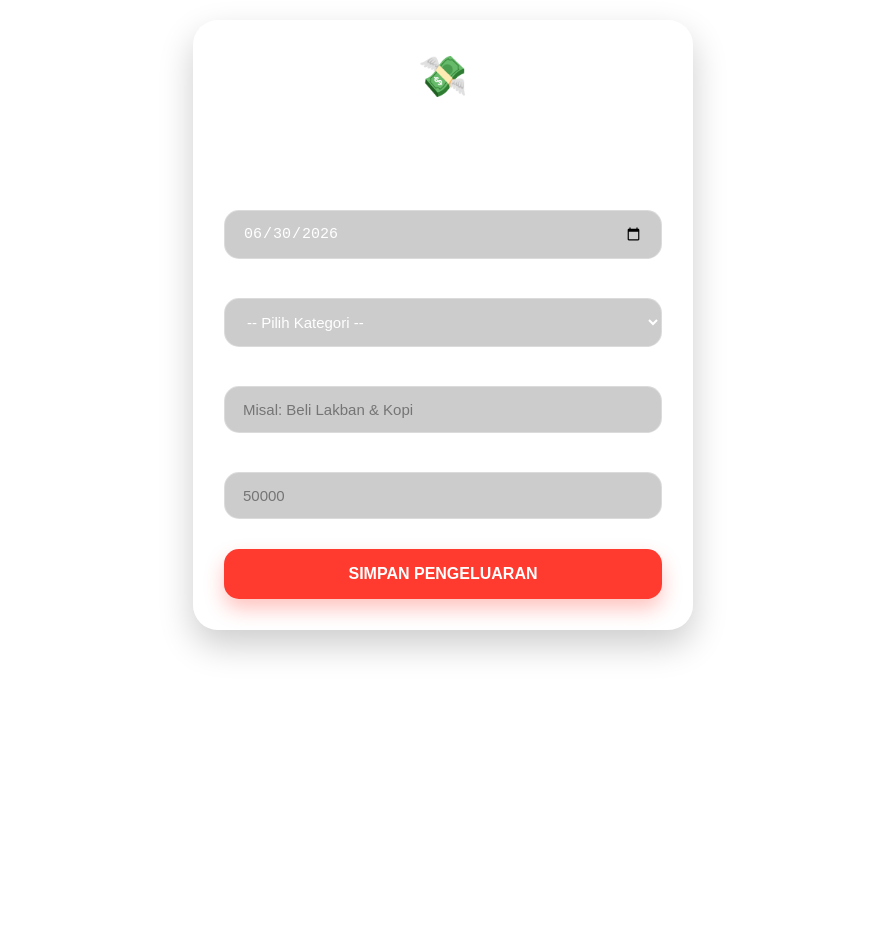
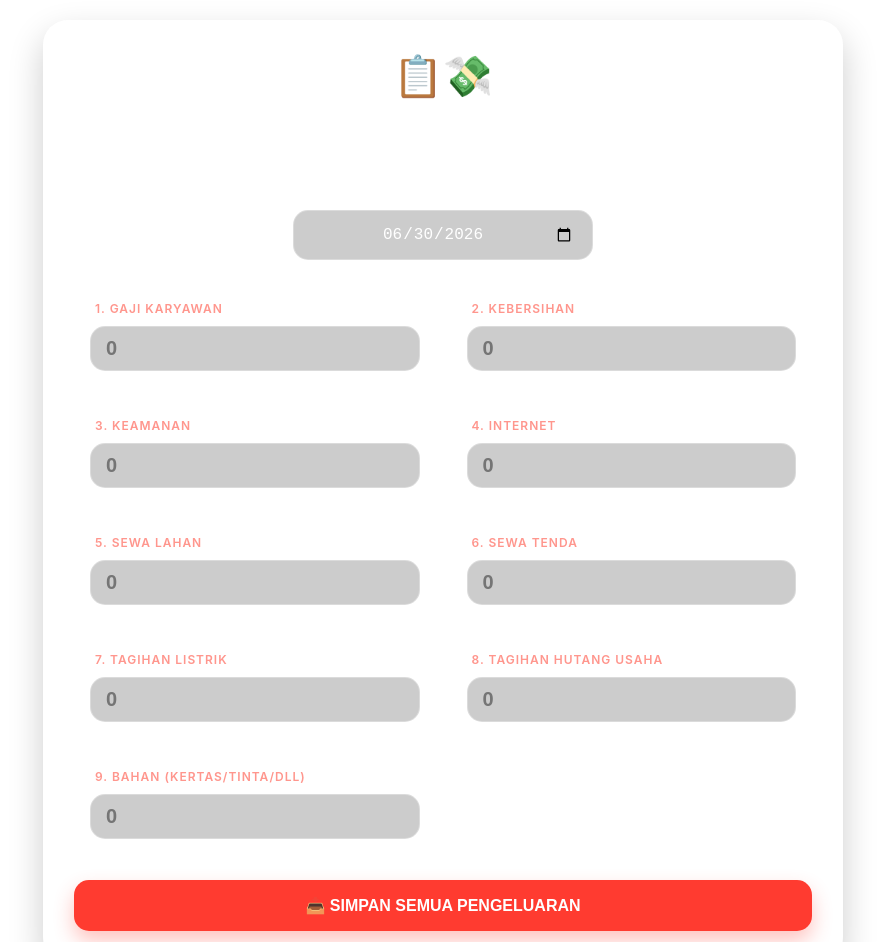
Before and after one commit to revolusicreativestudio-design/revolusi-studio, a plain HTML site: page input-pengeluaran.html in a window 1280 px wide. Shown: the top 942 px of the page, without its empty margins (197-1082 px from the left). Before the commit the page ends 800 px from the top, so only its background shows below. Drawn offline with Linux system fonts and the light colour scheme.

Commit message:
Update input-pengeluaran.html

```diff
--- a/input-pengeluaran.html
+++ b/input-pengeluaran.html
@@ -3,63 +3,69 @@
 <head>
     <meta charset="UTF-8">
     <meta name="viewport" content="width=device-width, initial-scale=1.0">
-    <title>Input Pengeluaran - Revolusi Studio</title>
+    <title>Input Pengeluaran Harian - Revolusi Studio</title>
     <style>
         :root {
             --glass: rgba(255, 255, 255, 0.15);
             --glass-border: rgba(255, 255, 255, 0.25);
             --ios-red: #FF3B30;
+            --ios-green: #34C759;
             --text-main: #ffffff;
         }
 
         body {
             margin: 0; padding: 20px;
             font-family: -apple-system, BlinkMacSystemFont, "Segoe UI", Roboto, sans-serif;
-            color: var(--text-main);
-            /* Background transparan agar menyatu dengan Dashboard saat dibuka di iframe */
-            background: transparent;
+            color: var(--text-main); background: transparent;
         }
 
-        .container { max-width: 500px; margin: 0 auto; }
+        .container { max-width: 800px; margin: 0 auto; }
 
         .glass-card {
-            background: var(--glass);
-            backdrop-filter: blur(25px);
-            -webkit-backdrop-filter: blur(25px);
-            border: 1px solid var(--glass-border);
-            border-radius: 25px;
-            padding: 30px;
-            box-shadow: 0 15px 35px rgba(0,0,0,0.2);
-            text-align: center;
+            background: var(--glass); backdrop-filter: blur(25px); -webkit-backdrop-filter: blur(25px);
+            border: 1px solid var(--glass-border); border-radius: 25px; padding: 30px;
+            box-shadow: 0 15px 35px rgba(0,0,0,0.2); text-align: center;
         }
 
         .header h2 { margin: 0 0 5px 0; font-size: 24px; font-weight: 800; }
         .header p { margin: 0 0 25px 0; opacity: 0.8; font-size: 14px; }
 
-        .form-group { text-align: left; margin-bottom: 15px; }
-        label { display: block; font-size: 13px; font-weight: 500; margin-bottom: 8px; margin-left: 5px; opacity: 0.9; }
+        .form-group { text-align: left; margin-bottom: 20px; }
+        label { display: block; font-size: 13px; font-weight: 600; margin-bottom: 8px; margin-left: 5px; opacity: 0.9; }
 
-        input, select {
-            width: 100%; padding: 14px 18px;
-            background: rgba(0, 0, 0, 0.2);
-            border: 1px solid rgba(255, 255, 255, 0.3);
-            border-radius: 15px; color: white; font-size: 15px;
+        input {
+            width: 100%; padding: 14px 18px; background: rgba(0, 0, 0, 0.2);
+            border: 1px solid rgba(255, 255, 255, 0.3); border-radius: 15px; color: white; font-size: 16px;
             box-sizing: border-box; transition: all 0.3s ease;
         }
-        input:focus, select:focus { outline: none; background: rgba(0, 0, 0, 0.4); border-color: var(--ios-red); }
-        option { background: #1e3c72; color: white; }
+        input:focus { outline: none; background: rgba(0, 0, 0, 0.4); border-color: var(--ios-red); }
+
+        /* Grid untuk Checklist Kategori */
+        .grid-kategori {
+            display: grid;
+            grid-template-columns: repeat(auto-fit, minmax(250px, 1fr));
+            gap: 15px;
+            margin-bottom: 25px;
+            text-align: left;
+        }
+        .item-kategori {
+            background: rgba(255, 255, 255, 0.05); border: 1px solid rgba(255, 255, 255, 0.1);
+            border-radius: 15px; padding: 15px; transition: 0.3s;
+        }
+        .item-kategori:hover { background: rgba(255, 255, 255, 0.1); }
+        .item-kategori label { color: #ff8a80; font-size: 12px; text-transform: uppercase; letter-spacing: 1px; margin-bottom: 10px; }
+        .item-kategori input { font-size: 20px; font-weight: bold; color: #85e09b; padding: 10px 15px; }
 
         button {
-            width: 100%; padding: 16px;
-            background: var(--ios-red); color: white;
+            width: 100%; padding: 16px; background: var(--ios-red); color: white;
             border: none; border-radius: 15px; font-size: 16px; font-weight: 600;
             cursor: pointer; transition: all 0.3s; box-shadow: 0 10px 20px rgba(255, 59, 48, 0.3);
-            margin-top: 15px;
         }
         button:active { transform: scale(0.96); }
         button:disabled { background: rgba(255,255,255,0.3); cursor: not-allowed; box-shadow: none; }
 
-        /* Hilangkan tombol KEMBALI KE HOME karena halaman ini akan dibuka di dalam Iframe panel kanan */
+        #progress-bar { display: none; margin-top: 15px; font-size: 14px; font-weight: bold; color: #85e09b; }
+
     </style>
 </head>
 <body>
@@ -67,98 +73,157 @@
 <div class="container">
     <div class="glass-card">
         <div class="header">
-            <div style="font-size: 40px; margin-bottom: 10px;">💸</div>
-            <h2>Catat Pengeluaran</h2>
-            <p>Catat biaya operasional studio hari ini.</p>
+            <div style="font-size: 40px; margin-bottom: 10px;">📋💸</div>
+            <h2>Checklist Pengeluaran</h2>
+            <p>Wajib diisi semua. Ketik <strong>0</strong> jika tidak ada pengeluaran.</p>
         </div>
 
         <form id="formPengeluaran">
-            <div class="form-group">
-                <label>Tanggal Keluar</label>
-                <input type="date" id="tgl-biaya" required>
+            <div class="form-group" style="max-width: 300px; margin: 0 auto 25px auto;">
+                <label style="text-align: center;">Tanggal Pencatatan</label>
+                <input type="date" id="tgl-biaya" required style="text-align: center;">
             </div>
 
-            <div class="form-group">
-                <label>Kategori Biaya</label>
-                <select id="kategori" required>
-                    <option value="">-- Pilih Kategori --</option>
-                    <option value="Sewa">Sewa (Lapak/Tenda)</option>
-                    <option value="Listrik">Tagihan Listrik</option>
-                    <option value="Internet">Tagihan Internet</option>
-                    <option value="Gaji">Gaji Karyawan</option>
-                    <option value="Bahan">Bahan (Kertas/Tinta/Frame)</option>
-                    <option value="Konsumsi">Konsumsi Tim</option>
-                    <option value="Lainnya">Lain-lain</option>
-                </select>
+            <div class="grid-kategori">
+                <div class="item-kategori">
+                    <label>1. Gaji Karyawan</label>
+                    <input type="number" id="kat-gaji" min="0" required placeholder="0">
+                </div>
+                <div class="item-kategori">
+                    <label>2. Kebersihan</label>
+                    <input type="number" id="kat-bersih" min="0" required placeholder="0">
+                </div>
+                <div class="item-kategori">
+                    <label>3. Keamanan</label>
+                    <input type="number" id="kat-aman" min="0" required placeholder="0">
+                </div>
+                <div class="item-kategori">
+                    <label>4. Internet</label>
+                    <input type="number" id="kat-inet" min="0" required placeholder="0">
+                </div>
+                <div class="item-kategori">
+                    <label>5. Sewa Lahan</label>
+                    <input type="number" id="kat-lahan" min="0" required placeholder="0">
+                </div>
+                <div class="item-kategori">
+                    <label>6. Sewa Tenda</label>
+                    <input type="number" id="kat-tenda" min="0" required placeholder="0">
+                </div>
+                <div class="item-kategori">
+                    <label>7. Tagihan Listrik</label>
+                    <input type="number" id="kat-listrik" min="0" required placeholder="0">
+                </div>
+                <div class="item-kategori">
+                    <label>8. Tagihan Hutang Usaha</label>
+                    <input type="number" id="kat-hutang" min="0" required placeholder="0">
+                </div>
+                <div class="item-kategori">
+                    <label>9. Bahan (Kertas/Tinta/dll)</label>
+                    <input type="number" id="kat-bahan" min="0" required placeholder="0">
+                </div>
             </div>
 
-            <div class="form-group">
-                <label>Keterangan Detail</label>
-                <input type="text" id="keterangan" placeholder="Misal: Beli Lakban & Kopi" required>
-            </div>
-
-            <div class="form-group">
-                <label>Jumlah Nominal (Hanya Angka)</label>
-                <input type="number" id="jumlah" placeholder="50000" required>
-            </div>
-
-            <button type="submit" id="btnSimpan">SIMPAN PENGELUARAN</button>
+            <button type="submit" id="btnSimpan">📥 SIMPAN SEMUA PENGELUARAN</button>
+            <div id="progress-bar">Menyimpan data...</div>
         </form>
     </div>
 </div>
 
 <script>
     // =========================================================
-    // ⚠️ PASTIKAN URL INI SAMA DENGAN YANG DI FILE ADD-ON.HTML ⚠️
+    // ⚠️ GANTI DENGAN URL DEPLOYMENT APPS SCRIPT ANDA ⚠️
     // =========================================================
     const urlScript = "https://script.google.com/macros/s/AKfycbwPdoH2h6VZLGb_LBeIO8Fi1yBrmY8Efm2hWry_9myk6mCbSkQqi6WQOHaXxIxk43BAjQ/exec";
 
-    // Set tanggal hari ini sebagai default
     document.getElementById('tgl-biaya').valueAsDate = new Date();
+
+    // Mapping Kategori
+    const daftarKategori = [
+        { id: "kat-gaji", nama: "Gaji Karyawan" },
+        { id: "kat-bersih", nama: "Kebersihan" },
+        { id: "kat-aman", nama: "Keamanan" },
+        { id: "kat-inet", nama: "Internet" },
+        { id: "kat-lahan", nama: "Sewa Lahan" },
+        { id: "kat-tenda", nama: "Sewa Tenda" },
+        { id: "kat-listrik", nama: "Tagihan Listrik" },
+        { id: "kat-hutang", nama: "Tagihan Hutang Usaha" },
+        { id: "kat-bahan", nama: "Bahan" }
+    ];
 
     document.getElementById('formPengeluaran').addEventListener('submit', async (e) => {
         e.preventDefault();
+
         const btn = document.getElementById('btnSimpan');
-        btn.innerText = "⏳ Mengirim...";
-        btn.disabled = true;
+        const progress = document.getElementById('progress-bar');
+        btn.style.display = 'none';
+        progress.style.display = 'block';
 
-        // Format tanggal ke DD/MM/YYYY
+        // Format tanggal mutlak DD/MM/YYYY
         const rawDate = document.getElementById('tgl-biaya').value.split('-');
         const tglFormatted = `${rawDate[2]}/${rawDate[1]}/${rawDate[0]}`;
 
-        const data = {
-            type: "pengeluaran", // Tipe ini yang jadi penentu di Google Sheets
+        // Kumpulkan hanya yang nominalnya lebih dari 0
+        let dataYangAkanDikirim = [];
+
+        daftarKategori.forEach(kategori => {
+            const nominal = parseInt(document.getElementById(kategori.id).value) || 0;
+            if (nominal > 0) {
+                dataYangAkanDikirim.push({
+                    type: "pengeluaran",
                     tanggal: tglFormatted,
-            kategori: document.getElementById('kategori').value,
-            keterangan: document.getElementById('keterangan').value,
-            jumlah: document.getElementById('jumlah').value
-        };
+                    kategori: kategori.nama,
+                    keterangan: "Rekap Harian: " + kategori.nama,
+                    jumlah: nominal
+                });
+            }
+        });
+
+        // Jika semua isian adalah 0
+        if (dataYangAkanDikirim.length === 0) {
+            alert("✅ Laporan selesai! Tidak ada pengeluaran hari ini (semua 0).");
+            btn.style.display = 'block';
+            progress.style.display = 'none';
+            document.getElementById('formPengeluaran').reset();
+            document.getElementById('tgl-biaya').valueAsDate = new Date();
+            return;
+        }
+
+        // Kirim berurutan agar Google Sheets tidak macet (Anti-Collision)
+        let sukses = 0;
+        let gagal = 0;
+
+        for (let i = 0; i < dataYangAkanDikirim.length; i++) {
+            progress.innerText = `Menyimpan ${i + 1} dari ${dataYangAkanDikirim.length} data... ⏳`;
 
             try {
                 const response = await fetch(urlScript, {
                     method: 'POST',
-                // INI SURAT JALANNYA AGAR TIDAK DIBLOKIR ATAU NYASAR
-                headers: {
-                    "Content-Type": "text/plain;charset=utf-8"
-                },
-                body: JSON.stringify(data)
+                    headers: { "Content-Type": "text/plain;charset=utf-8" },
+                    body: JSON.stringify(dataYangAkanDikirim[i])
                 });
-
                 const hasil = await response.text();
-
-            if (hasil && hasil.toLowerCase().includes("sukses")) {
-                alert("✅ Pengeluaran berhasil dicatat!");
-                document.getElementById('formPengeluaran').reset();
-                document.getElementById('tgl-biaya').valueAsDate = new Date(); // Set tgl lagi setelah reset
+                if (hasil.toLowerCase().includes("sukses")) {
+                    sukses++;
                 } else {
-                alert("❌ Gagal menyimpan: " + hasil);
+                    gagal++;
+                    console.error("Gagal simpan:", dataYangAkanDikirim[i].kategori, hasil);
                 }
             } catch (err) {
-            console.error(err);
-            alert("❌ Gagal jaringan/koneksi. Cek URL Script Anda.");
-        } finally {
-            btn.innerText = "SIMPAN PENGELUARAN";
-            btn.disabled = false;
+                gagal++;
+                console.error("Error jaringan:", err);
+            }
+        }
+
+        // Tampilkan hasil akhir
+        progress.style.display = 'none';
+        btn.style.display = 'block';
+
+        if (gagal === 0) {
+            alert(`✅ Selesai! ${sukses} kategori pengeluaran berhasil dicatat ke Google Sheets.`);
+            document.getElementById('formPengeluaran').reset();
+            document.getElementById('tgl-biaya').valueAsDate = new Date();
+        } else {
+            alert(`⚠️ Selesai dengan peringatan.\nBerhasil: ${sukses}\nGagal: ${gagal}\nCoba cek koneksi internet Anda.`);
         }
     });
 </script>
```
Lines whose indentation alone changed are shown as unchanged.
